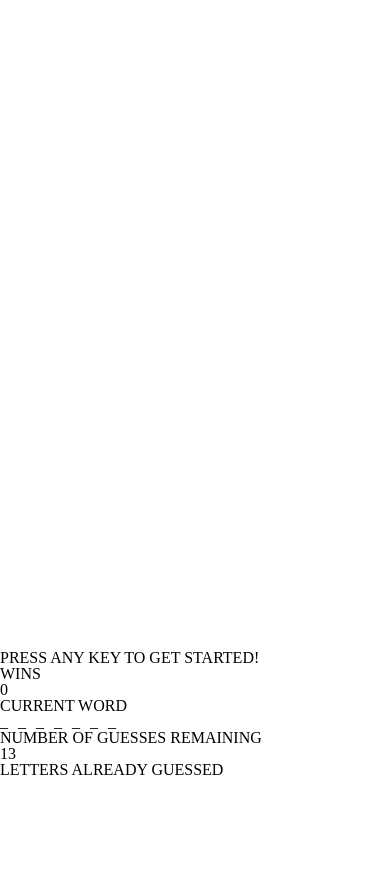
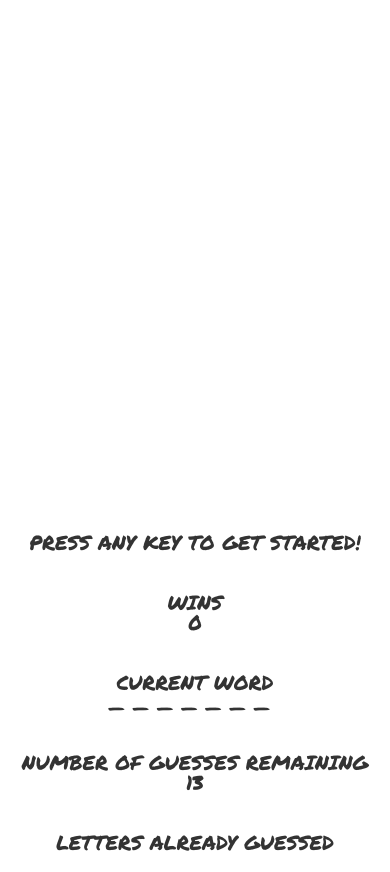
Before and after one commit to aksm/Hangman, a PHP site: page / in a window 390 px wide; the page is wider, and only the part inside the window is pictured. Before the commit the page ends 775 px from the top of that part, so only its background shows below. Run offline with PHP 8.4, Linux system fonts and the light colour scheme.

Commit message:
Update styling, audio, and gameplay

```diff
--- a/assets/css/style.css
+++ b/assets/css/style.css
@@ -5,3 +5,14 @@
 	height: 400px;
 	width: 400px;
 }
+p {
+	font-family: 'Permanent Marker', 'Open Sans', sans-serif;
+	font-size: 20px;
+}
+.game-section {
+	padding-top: 20px;
+	padding-bottom: 20px;
+}
+.m-a-0 {
+	margin: 0 !important;
+}
--- a/assets/javascript/game.js
+++ b/assets/javascript/game.js
@@ -10,6 +10,7 @@
 	word_guess: [],
 	blank_counter: 0,
 	letter_counter: 0,
+	audio: false,
 
 	//div elements
 	letters: document.getElementById("letters"),
@@ -35,10 +36,15 @@
 		this.guess_count.innerHTML = this.guesses;
 	},
 
+	playAudio: function() {
+		if(!this.audio) {
+			this.audio = new Audio("assets/audio/reaper.mp3");
+			this.audio.play();
+		}
+	},
+
 	guess: function() {
-		if(event.keyCode < 65 || event.keyCode > 90) {
-		alert("Please pick letters only.");
-		} else if (event.keyCode > 64 || event.keyCode < 91){
+		if (event.keyCode > 64 || event.keyCode < 91){
 			this.letter = String.fromCharCode(event.keyCode);
 			this.letters.innerHTML = this.letters.innerHTML + this.letter;
 			this.current_word.innerHTML = "";
@@ -67,7 +73,9 @@
 			if(this.blank_counter == 0) {
 				this.wins++;
 				this.win_count.innerHTML = this.wins;
-				this.newWord();
+				this.playAudio();
+				var x = this;
+				setTimeout(function(){x.newWord()}, 5000);
 			}
 		}
 	}
--- a/index.html
+++ b/index.html
@@ -2,20 +2,37 @@
 <html lang="en">
 <head>
 	<meta charset="UTF-8">
+	<meta name="viewport" content="width=device-width, initial-scale=1.0">
 	<title>Hangman</title>
+	<!-- Load google permanent marker font -->
+    <link href='http://fonts.googleapis.com/css?family=Permanent+Marker:400,700' rel='stylesheet' type='text/css'>
+
+	<!-- jQuery library -->
+	<script src="https://ajax.googleapis.com/ajax/libs/jquery/1.12.4/jquery.min.js"></script>
+
+	    <!-- Latest compiled and minified CSS -->
+	<link rel="stylesheet" href="https://maxcdn.bootstrapcdn.com/bootstrap/3.3.7/css/bootstrap.min.css" integrity="sha384-BVYiiSIFeK1dGmJRAkycuHAHRg32OmUcww7on3RYdg4Va+PmSTsz/K68vbdEjh4u" crossorigin="anonymous">
+
+	<!-- Optional theme -->
+	<link rel="stylesheet" href="https://maxcdn.bootstrapcdn.com/bootstrap/3.3.7/css/bootstrap-theme.min.css" integrity="sha384-rHyoN1iRsVXV4nD0JutlnGaslCJuC7uwjduW9SVrLvRYooPp2bWYgmgJQIXwl/Sp" crossorigin="anonymous">
+
+	<!-- Latest compiled and minified JavaScript -->
+	<script src="https://maxcdn.bootstrapcdn.com/bootstrap/3.3.7/js/bootstrap.min.js" integrity="sha384-Tc5IQib027qvyjSMfHjOMaLkfuWVxZxUPnCJA7l2mCWNIpG9mGCD8wGNIcPD7Txa" crossorigin="anonymous"></script>
+
+	<!-- Load reset and custom styles -->
 	<link rel="stylesheet" type="text/css" href="assets/css/reset.css">
 	<link rel="stylesheet" type="text/css" href="assets/css/style.css">
 </head>
 <body>
-	<header>
-		<img src="assets/images/hangmanheader.gif" alt="Hangman">
+	<header class="header container-fluid">
+		<img class="img-responsive center-block" src="assets/images/hangmanheader.gif" alt="Hangman">
 	</header>
-	<div class="main-container">
-		<main>
-			<section id="visuals">
-				<image id="hangman" src="assets/images/hangman13.gif">
+	<div class="container main-container container-fluid">
+		<main class="row">
+			<section class="col-md-4 col-md-offset-2 m-x-auto" id="visuals">
+				<image class="img-responsive center-block" id="hangman" src="assets/images/hangman13.gif">
 			</section>
-			<section id="gameplay">
+			<section class="col-md-4 m-x-auto text-center" id="gameplay">
 				<div class="game-section">
 					<p>PRESS ANY KEY TO GET STARTED!</p>
 				</div>
@@ -30,6 +47,8 @@
 				<div class="game-section">
 					<p>NUMBER OF GUESSES REMAINING</p>
 					<p id="guesses"></p>
+				</div>
+				<div class="game-section">
 					<p>LETTERS ALREADY GUESSED</p>
 					<p id="letters"></p>
 				</div>
```
Also changed, not shown: assets/images/hangman0.gif, assets/images/hangman0_old.gif (added), 1 other file.
